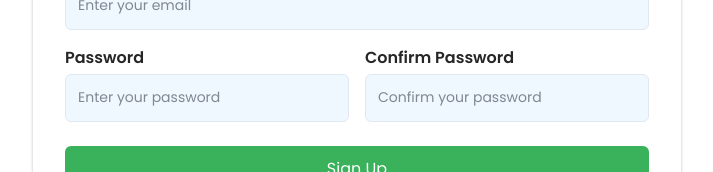
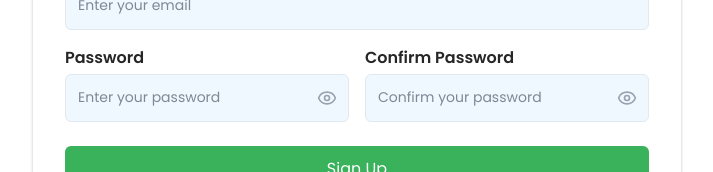
Before and after one commit to mijanConnect/motly-car-rental-website-mahsundic, a Next.js app: page /register in a window 1280 px wide. Shown: the part 374-546 px from the top of the page, without its empty margins (283-996 px from the left). Built offline with nearby package versions, Linux system fonts and the light colour scheme.

Commit message:
Eye button added in password field

```diff
--- a/app/components/contact-us/Contact.tsx
+++ b/app/components/contact-us/Contact.tsx
@@ -23,7 +23,7 @@ export default function Contact() {
                 inputType="text"
               />
               <ContactInputField
-                label="Last Name*"
+                label="Last Name"
                 placeholder="Enter Last Name"
                 inputType="text"
               />
@@ -35,7 +35,7 @@ export default function Contact() {
                 inputType="email"
               />
               <ContactInputField
-                label="Phone*"
+                label="Phone"
                 placeholder="Enter Phone"
                 inputType="text"
               />
--- a/app/components/contact-us/ContactInputField.tsx
+++ b/app/components/contact-us/ContactInputField.tsx
@@ -17,14 +17,14 @@ export default function ContactInputField({
         isFocused ? `border border-${borderColor}` : "border"
       }`}
     >
-      <label htmlFor="" className="text-[13px] text-primaryTextLight">
+      <label htmlFor="" className="text-[13px] text-primaryText">
         {label}
       </label>
       {inputType === "textArea" ? (
         <textarea
           rows={rows}
           placeholder={placeholder}
-          className="border-none outline-none bg-transparent mt-1 text-[15px] text-primaryTextLight placeholder:text-primaryTextLight resize-none"
+          className="border-none outline-none bg-transparent mt-1 text-[15px] text-primaryText placeholder:text-gray-400 resize-none"
           onFocus={() => setIsFocused(true)}
           onBlur={() => setIsFocused(false)}
         />
@@ -32,7 +32,7 @@ export default function ContactInputField({
         <input
           type={inputType}
           placeholder={placeholder}
-          className="border-none outline-none bg-transparent mt-1 text-[15px] text-primaryTextLight placeholder:text-primaryTextLight"
+          className="border-none outline-none bg-transparent mt-1 text-[15px] text-primaryText placeholder:text-gray-400"
           onFocus={() => setIsFocused(true)}
           onBlur={() => setIsFocused(false)}
         />
--- a/app/components/ui/InputField.tsx
+++ b/app/components/ui/InputField.tsx
@@ -1,6 +1,7 @@
 "use client";
 
 import { ChangeEvent, useState } from "react";
+import { Eye, EyeOff } from "lucide-react";
 
 type InputFieldProps = {
   title?: string;
@@ -22,12 +23,15 @@ export default function InputField({
   disabled = false,
 }: InputFieldProps) {
   const [value, setValue] = useState(initialValue);
+  const [showPassword, setShowPassword] = useState(false);
 
   const handleChange = (e: ChangeEvent<HTMLInputElement>) => {
     const newValue = e.target.value;
     setValue(newValue);
     onChange?.(newValue);
   };
+
+  const inputType = type === "password" && showPassword ? "text" : type;
 
   return (
     <div className="w-full space-y-3">
@@ -37,8 +41,9 @@ export default function InputField({
         </label>
       )}
 
+      <div className="relative">
         <input
-        type={type}
+          type={inputType}
           name={name}
           value={value}
           placeholder={placeholder}
@@ -65,6 +70,17 @@ export default function InputField({
             disabled:bg-gray-100
           "
         />
+        {type === "password" && (
+          <button
+            type="button"
+            onClick={() => setShowPassword(!showPassword)}
+            disabled={disabled}
+            className="absolute right-3 top-1/2 -translate-y-1/2 text-gray-400 pt-1 hover:text-gray-500 disabled:cursor-not-allowed disabled:opacity-50 cursor-pointer"
+          >
+            {showPassword ? <EyeOff size={20} /> : <Eye size={20} />}
+          </button>
+        )}
+      </div>
     </div>
   );
 }
```
Lines whose indentation alone changed are shown as unchanged.
